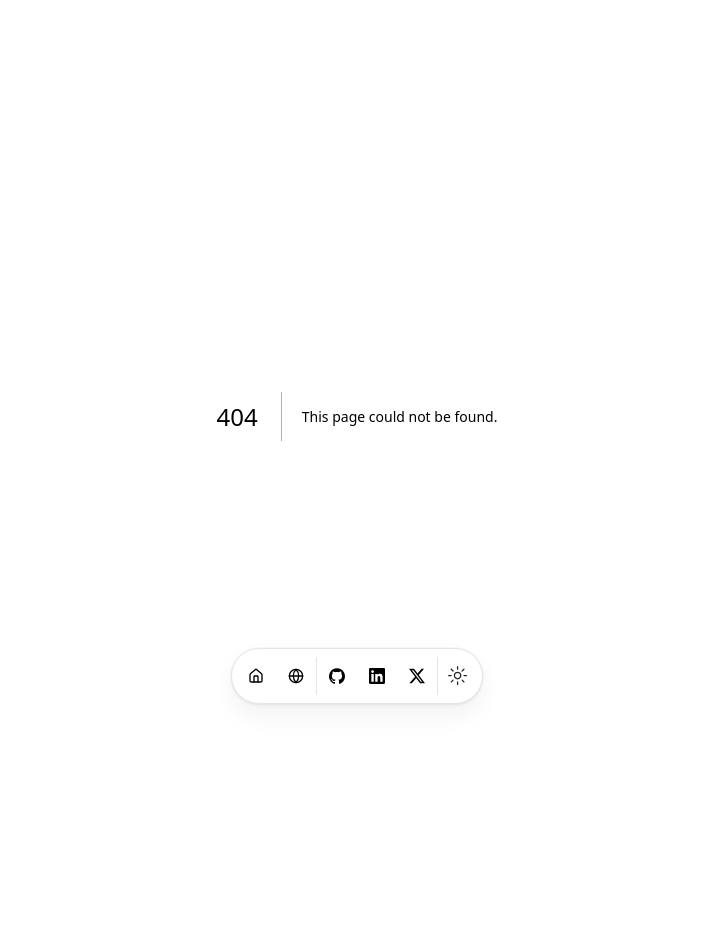
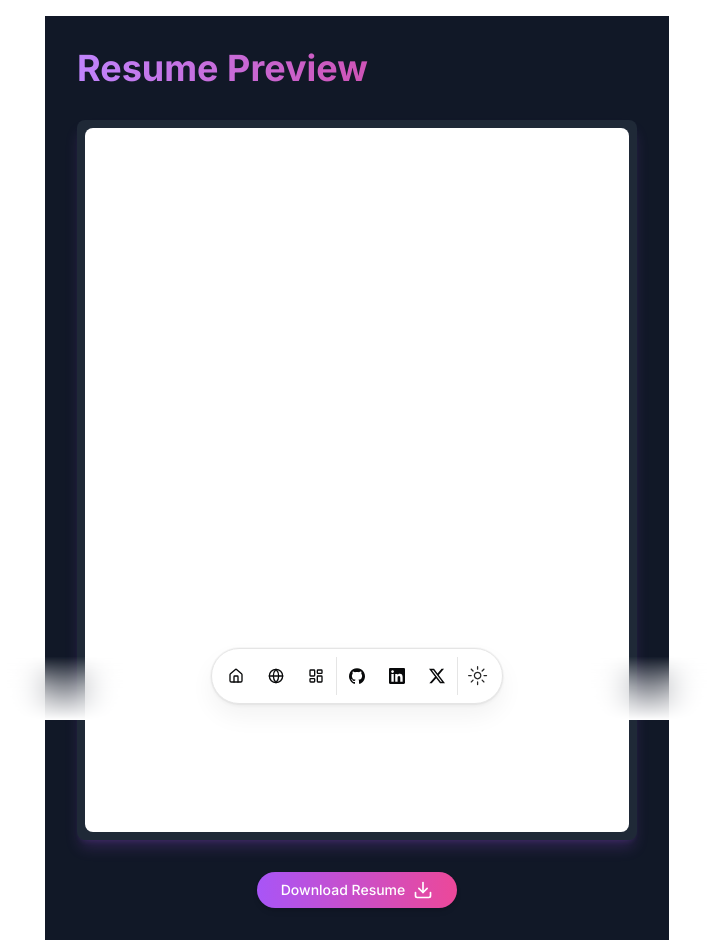
Before and after one commit to Chirag-S-Kotian/Portfolio-V, a Next.js app: page /resume in a window 1280 px wide. Before the commit this address had no page. Shown: the part 80-1032 px from the top of the page, without its empty margins (283-996 px from the left). Before the commit the page ends 992 px from the top, so only its background shows below. Built offline with nearby package versions, Linux system fonts and the light colour scheme.

Commit message:
"Added @radix-ui/react-switch dependency and updated package-lock.json, package.json, and src/data/resume.tsx files"

```diff
--- a/package.json
+++ b/package.json
@@ -13,6 +13,7 @@
     "@radix-ui/react-icons": "^1.3.0",
     "@radix-ui/react-separator": "^1.1.0",
     "@radix-ui/react-slot": "^1.0.2",
+    "@radix-ui/react-switch": "^1.1.1",
     "@radix-ui/react-tooltip": "^1.0.7",
     "@tremor/react": "^3.18.3",
     "@types/mdx": "^2.0.13",
--- /dev/null
+++ b/src/app/resume/page.tsx
@@ -0,0 +1,9 @@
+import Resume from '@/components/resume';
+
+const ResumePage = () => {
+  return (
+    <Resume isDarkMode={true} />
+  )
+}
+
+export default ResumePage;
--- /dev/null
+++ b/src/components/resume.tsx
@@ -0,0 +1,124 @@
+"use client"
+
+import { useState, useEffect } from "react"
+import { motion, AnimatePresence } from "framer-motion"
+import { Download } from "lucide-react"
+import { Button } from "@/components/ui/button"
+import { Card, CardContent } from "@/components/ui/card"
+
+const resumeFileUrl = "/c.pdf"
+
+export default function Resume({ isDarkMode }: { isDarkMode: boolean }) {
+  const [isHovered, setIsHovered] = useState(false)
+
+  return (
+    <div
+      className={`min-h-screen p-8 transition-colors duration-500 ${
+        isDarkMode ? 'bg-gray-900 text-white' : 'bg-gray-100 text-gray-900'
+      }`}
+    >
+      <div className="max-w-4xl mx-auto">
+        <motion.div
+          initial={{ opacity: 0, y: -20 }}
+          animate={{ opacity: 1, y: 0 }}
+          transition={{ duration: 0.5 }}
+          className="mb-8"
+        >
+          <motion.h1
+            className={`text-4xl font-bold ${
+              isDarkMode
+                ? 'text-transparent bg-clip-text bg-gradient-to-r from-purple-400 to-pink-600'
+                : 'text-gray-800'
+            }`}
+            whileHover={{ scale: 1.05 }}
+            transition={{ type: "spring", stiffness: 300 }}
+          >
+            Resume Preview
+          </motion.h1>
+        </motion.div>
+
+        <motion.div
+          initial={{ opacity: 0, y: 20 }}
+          animate={{ opacity: 1, y: 0 }}
+          transition={{ duration: 0.5, delay: 0.2 }}
+        >
+          <Card
+            className={`mb-8 overflow-hidden transition-all duration-300 ${
+              isDarkMode
+                ? 'bg-gray-800 shadow-lg shadow-purple-500/20 hover:shadow-purple-500/40'
+                : 'bg-white shadow-md hover:shadow-lg border-2 border-gray-200 hover:border-pink-400'
+            }`}
+          >
+            <CardContent className="p-1 sm:p-2">
+              <motion.div
+                className="aspect-[8.5/11] w-full rounded-lg overflow-hidden"
+                whileHover={{ scale: 1.02 }}
+                transition={{ type: "spring", stiffness: 300 }}
+              >
+                <iframe
+                  src={resumeFileUrl}
+                  className="w-full h-full border-0"
+                  title="Resume Preview"
+                />
+              </motion.div>
+            </CardContent>
+          </Card>
+        </motion.div>
+
+        <motion.div
+          initial={{ opacity: 0, y: 20 }}
+          animate={{ opacity: 1, y: 0 }}
+          transition={{ duration: 0.5, delay: 0.4 }}
+          className="text-center"
+        >
+          <Button
+            asChild
+            className={`group relative overflow-hidden rounded-full px-6 py-3 text-white shadow-md transition-all duration-300 ${
+              isDarkMode
+                ? 'bg-gradient-to-r from-purple-500 to-pink-500 hover:from-purple-600 hover:to-pink-600 hover:shadow-purple-500/50'
+                : 'bg-gradient-to-r from-gray-700 to-gray-900 hover:from-gray-800 hover:to-black hover:shadow-gray-500/50'
+            }`}
+            onMouseEnter={() => setIsHovered(true)}
+            onMouseLeave={() => setIsHovered(false)}
+          >
+            <a href={resumeFileUrl} download className="flex items-center space-x-2">
+              <span className="relative z-10">Download Resume</span>
+              <motion.div
+                animate={{ y: isHovered ? 2 : 0 }}
+                transition={{ duration: 0.2 }}
+              >
+                <Download className="h-5 w-5 relative z-10" />
+              </motion.div>
+              <motion.span
+                className={`absolute inset-0 h-full w-full ${
+                  isDarkMode
+                    ? 'bg-gradient-to-r from-purple-600 to-pink-600'
+                    : 'bg-gradient-to-r from-gray-800 to-black'
+                }`}
+                initial={{ scale: 0, opacity: 0 }}
+                animate={{ scale: isHovered ? 1 : 0, opacity: isHovered ? 1 : 0 }}
+                transition={{ duration: 0.3 }}
+              />
+            </a>
+          </Button>
+        </motion.div>
+
+        <AnimatePresence>
+          {isHovered && (
+            <motion.div
+              initial={{ opacity: 0, y: 20 }}
+              animate={{ opacity: 1, y: 0 }}
+              exit={{ opacity: 0, y: -20 }}
+              transition={{ duration: 0.3 }}
+              className="mt-4 text-center"
+            >
+              <p className={`text-sm ${isDarkMode ? 'text-gray-400' : 'text-gray-600'}`}>
+                Click to download the full resume
+              </p>
+            </motion.div>
+          )}
+        </AnimatePresence>
+      </div>
+    </div>
+  )
+}
--- /dev/null
+++ b/src/components/ui/switch.tsx
@@ -0,0 +1,29 @@
+"use client"
+
+import * as React from "react"
+import * as SwitchPrimitives from "@radix-ui/react-switch"
+
+import { cn } from "@/lib/utils"
+
+const Switch = React.forwardRef<
+  React.ElementRef<typeof SwitchPrimitives.Root>,
+  React.ComponentPropsWithoutRef<typeof SwitchPrimitives.Root>
+>(({ className, ...props }, ref) => (
+  <SwitchPrimitives.Root
+    className={cn(
+      "peer inline-flex h-5 w-9 shrink-0 cursor-pointer items-center rounded-full border-2 border-transparent shadow-sm transition-colors focus-visible:outline-none focus-visible:ring-2 focus-visible:ring-ring focus-visible:ring-offset-2 focus-visible:ring-offset-background disabled:cursor-not-allowed disabled:opacity-50 data-[state=checked]:bg-primary data-[state=unchecked]:bg-input",
+      className
+    )}
+    {...props}
+    ref={ref}
+  >
+    <SwitchPrimitives.Thumb
+      className={cn(
+        "pointer-events-none block h-4 w-4 rounded-full bg-background shadow-lg ring-0 transition-transform data-[state=checked]:translate-x-4 data-[state=unchecked]:translate-x-0"
+      )}
+    />
+  </SwitchPrimitives.Root>
+))
+Switch.displayName = SwitchPrimitives.Root.displayName
+
+export { Switch }
--- a/src/data/resume.tsx
+++ b/src/data/resume.tsx
@@ -41,6 +41,7 @@ export const DATA = {
     { href: "/", icon: HomeIcon, label: "Home" },
     // { href: "/blog", icon: NotebookIcon, label: "Blog" },
     { href: "/projects", icon: Icons.globe, label: "Projects" },
+    { href: "/resume", icon: Icons.dashboard, label: "Resume" },
   ],
   contact: {
     email: "ckotian117@gmail.com",
```
Also changed, not shown: 2 other files (tests, documents, lock files or other folders).
